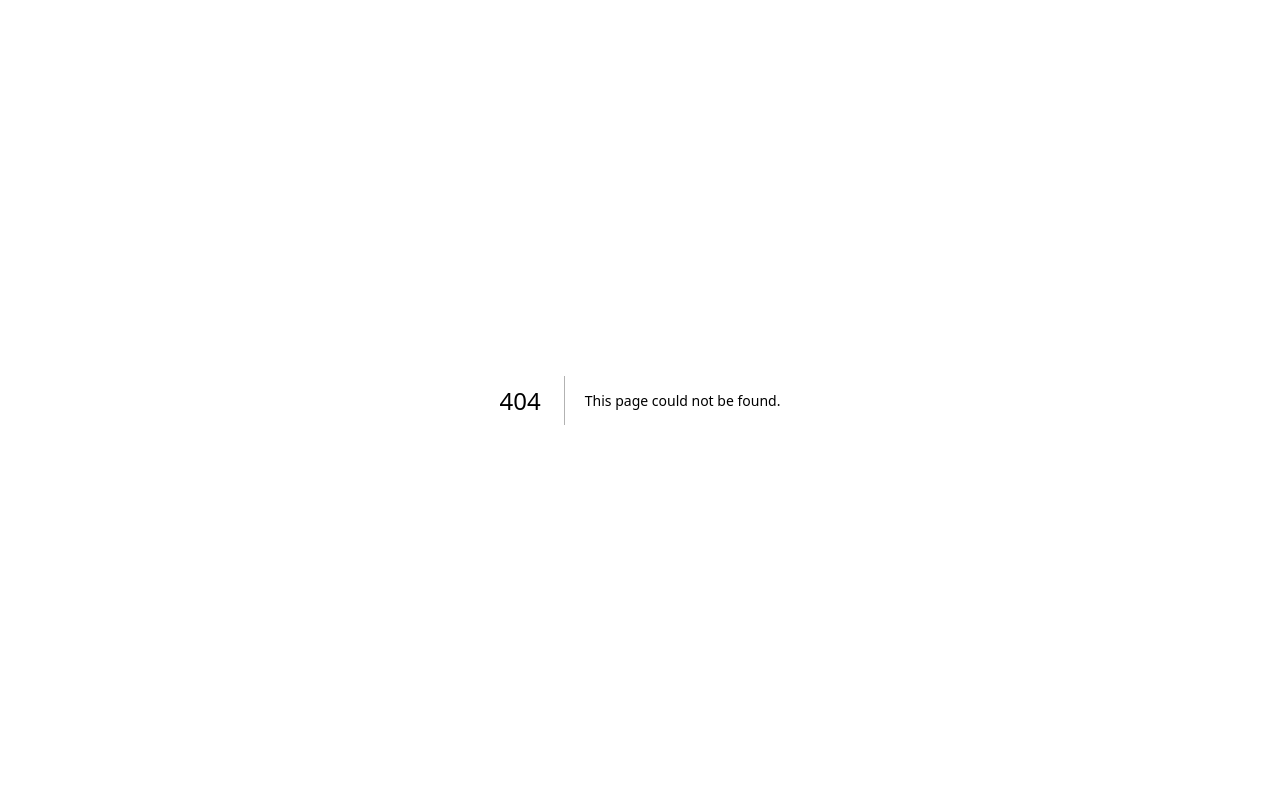
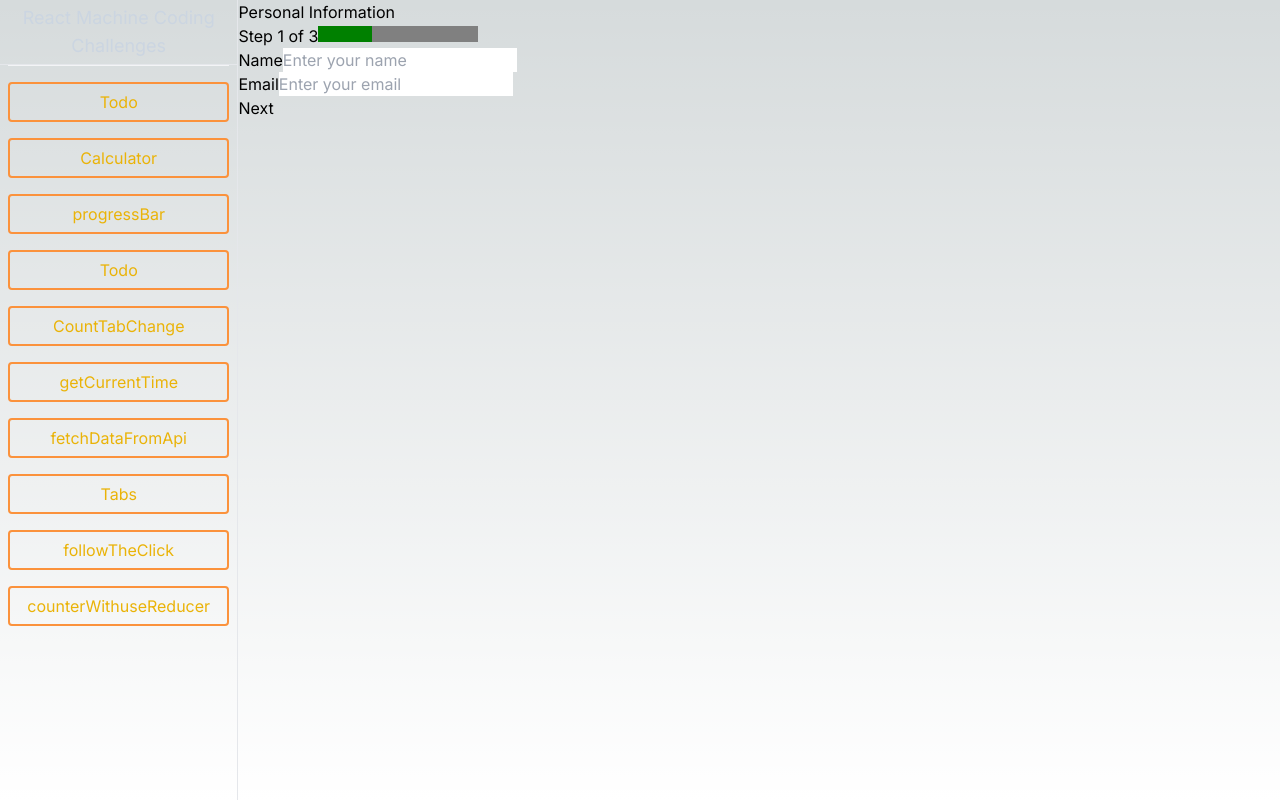
Before and after one commit to Surya-Thombare/react-machine-coding, a Next.js app: page /react-machine-coding/stepForm in a window 1280 px wide. Before the commit this address had no page. Built offline with nearby package versions, Linux system fonts and the light colour scheme.

Commit message:
step form p1

```diff
--- /dev/null
+++ b/app/react-machine-coding/stepForm/page.tsx
@@ -0,0 +1,199 @@
+import * as React from "react";
+
+interface FormData {
+  name: string;
+  email: string;
+  address: string;
+  city: string;
+  zipcode: string;
+}
+
+interface State {
+  currentStep: number;
+  formData: FormData;
+}
+
+type Action =
+  | { type: "next_step" }
+  | { type: "prev_step" }
+  | { type: "change"; name: string; value: string }
+  | { type: "reset" };
+
+const initialState: State = {
+  currentStep: 1,
+  formData: {
+    name: "",
+    email: "",
+    address: "",
+    city: "",
+    zipcode: "",
+  },
+};
+
+const reducer = (state: State, action: Action): State => {
+  if (action.type === "next_step") {
+    return { ...state, currentStep: state.currentStep + 1 };
+  } else if (action.type === "prev_step") {
+    return { ...state, currentStep: state.currentStep - 1 };
+  } else if (action.type === "change") {
+    return {
+      ...state,
+      formData: { ...state.formData, [action.name]: action.value },
+    };
+  } else if (action.type === "reset") {
+    return initialState;
+  } else {
+    throw new Error("This action type isn't supported.");
+  }
+};
+
+export default function MultistepFormReducer() {
+  const [state, dispatch] = React.useReducer(reducer, initialState);
+
+  const handleNextStep = () => {
+    dispatch({ type: "next_step" });
+  };
+
+  const handlePrevStep = () => {
+    dispatch({ type: "prev_step" });
+  };
+
+  const handleChange = (e: React.ChangeEvent<HTMLInputElement>) => {
+    dispatch({
+      type: "change",
+      name: e.target.name,
+      value: e.target.value,
+    });
+  };
+
+  const handleSubmit = (e: React.FormEvent) => {
+    e.preventDefault();
+    alert("Thank you for your submission");
+    dispatch({ type: "reset" });
+  };
+
+  const { currentStep, formData } = state;
+
+  if (currentStep === 1) {
+    return (
+      <form onSubmit={handleSubmit}>
+        <h2>Personal Information</h2>
+        <div>
+          <label>Step {currentStep} of 3</label>
+          <progress value={currentStep} max={3} />
+        </div>
+        <div>
+          <label htmlFor="name">Name</label>
+          <input
+            required
+            name="name"
+            id="name"
+            placeholder="Enter your name"
+            value={formData.name}
+            onChange={handleChange}
+          />
+        </div>
+        <div>
+          <label htmlFor="email">Email</label>
+          <input
+            required
+            name="email"
+            id="email"
+            type="email"
+            placeholder="Enter your email"
+            value={formData.email}
+            onChange={handleChange}
+          />
+        </div>
+        <button type="button" className="secondary" onClick={handleNextStep}>
+          Next
+        </button>
+      </form>
+    );
+  } else if (state.currentStep === 2) {
+    return (
+      <form onSubmit={handleSubmit}>
+        <h2>Address</h2>
+        <div>
+          <label>Step {currentStep} of 3</label>
+          <progress value={currentStep} max={3} />
+        </div>
+        <div>
+          <label htmlFor="address">Address</label>
+          <input
+            required
+            name="address"
+            id="address"
+            type="address"
+            placeholder="What is your address?"
+            value={formData.address}
+            onChange={handleChange}
+          />
+        </div>
+        <div>
+          <label htmlFor="city">City</label>
+          <input
+            required
+            name="city"
+            id="city"
+            placeholder="What city do you live in?"
+            value={formData.city}
+            onChange={handleChange}
+          />
+        </div>
+        <div>
+          <label htmlFor="zipcode">Zipcode</label>
+          <input
+            required
+            name="zipcode"
+            id="zipcode"
+            type="number"
+            placeholder="What is your zipcode?"
+            value={formData.zipcode}
+            onChange={handleChange}
+          />
+        </div>
+        <div>
+          <button className="secondary" type="button" onClick={handleNextStep}>
+            Next
+          </button>
+          <button type="button" className="link" onClick={handlePrevStep}>
+            Previous
+          </button>
+        </div>
+      </form>
+    );
+  } else if (currentStep === 3) {
+    return (
+      <form onSubmit={handleSubmit}>
+        <h2>Confirm your information:</h2>
+        <div>
+          <label>Step {currentStep} of 3</label>
+          <progress value={currentStep} max={3} />
+        </div>
+        <table>
+          <tbody>
+            {Object.keys(formData).map((key) => {
+              return (
+                <tr key={key}>
+                  <td>{key}</td>
+                  <td>{formData[key]}</td>
+                </tr>
+              );
+            })}
+          </tbody>
+        </table>
+        <div>
+          <button className="primary" type="submit">
+            Submit
+          </button>
+          <button type="button" className="link" onClick={handlePrevStep}>
+            Previous
+          </button>
+        </div>
+      </form>
+    );
+  } else {
+    return null;
+  }
+}
```
